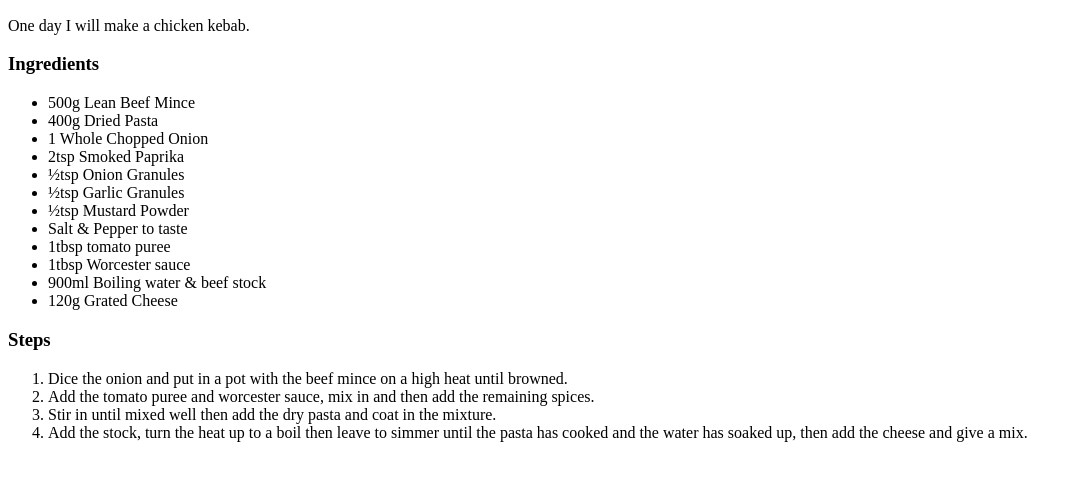
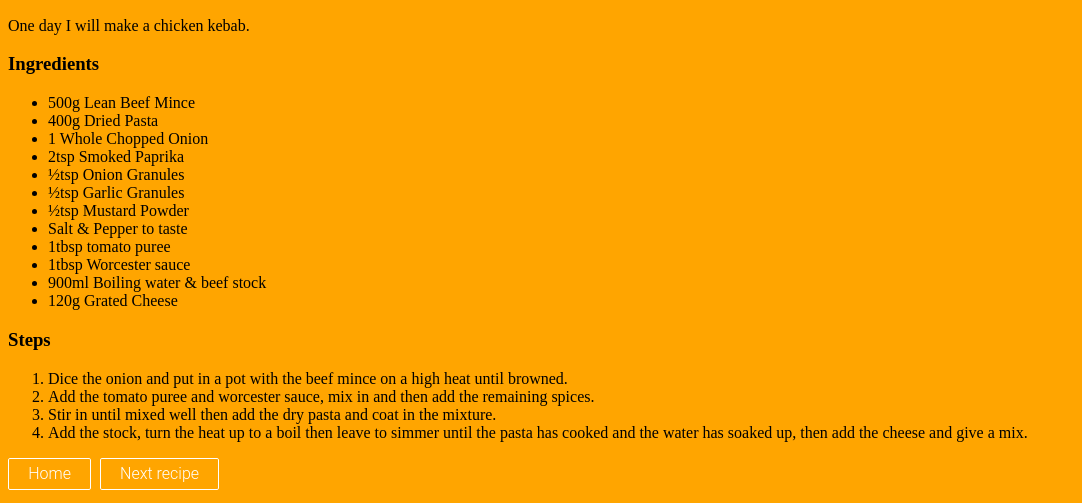
Before and after one commit to Sharanza/odin-recipes, a plain HTML site: page recipes/chickenkebab.html in a window 1280 px wide. Shown: the part 434-937 px from the top of the page, without its empty margins (0-1082 px from the left). Before the commit the page ends 892 px from the top, so only its background shows below. Drawn offline with Linux system fonts and the light colour scheme.

Commit message:
finished task forgot to commit

```diff
--- a/recipes/chickenkebab.html
+++ b/recipes/chickenkebab.html
@@ -5,6 +5,7 @@
     <meta charset="UTF-8">
     <meta http-equiv="X-UA-Compatible" content="IE=edge">
     <meta name="viewport" content="width=device-width, initial-scale=1.0">
+    <link rel="stylesheet" type="text/css" href="/recipes/recipestyles.css" />
     <title>Chicken Kebab</title>
 </head>
 
@@ -37,6 +38,8 @@
         <li>Add the stock, turn the heat up to a boil then leave to simmer until the pasta has cooked and the water has
             soaked up, then add the cheese and give a mix.</li>
     </ol>
+    <a href="http://127.0.0.1:5500/" class="home-btn">Home</a>
+    <a href="roastdinner.html" class="next-btn">Next recipe</a>
 </body>
 
 </html>
--- /dev/null
+++ b/recipes/recipestyles.css
@@ -0,0 +1,25 @@
+body {
+  background-color: orange;
+}
+
+/* Style buttons */
+a.home-btn,
+a.next-btn {
+  display: inline-block;
+  padding: 0.35em 1.2em;
+  border: 0.1em solid #ffffff;
+  margin: 0 0.3em 0.3em 0;
+  border-radius: 0.12em;
+  box-sizing: border-box;
+  text-decoration: none;
+  font-family: "Roboto", sans-serif;
+  font-weight: 300;
+  color: #ffffff;
+  text-align: center;
+  transition: all 0.2s;
+}
+a.home-btn:hover,
+a.next-btn:hover {
+  color: #000000;
+  background-color: #ffffff;
+}
--- /dev/null
+++ b/style.css
@@ -0,0 +1,12 @@
+body {
+  background-color: orange;
+}
+
+h1 {
+  color: blue;
+}
+
+a,
+ul {
+  color: green;
+}
```
Also changed, not shown: index.html (+1 -0 lines), recipes/cheeseburgerpasta.html (+3 -1 lines), recipes/roastdinner.html (+2 -0 lines).
